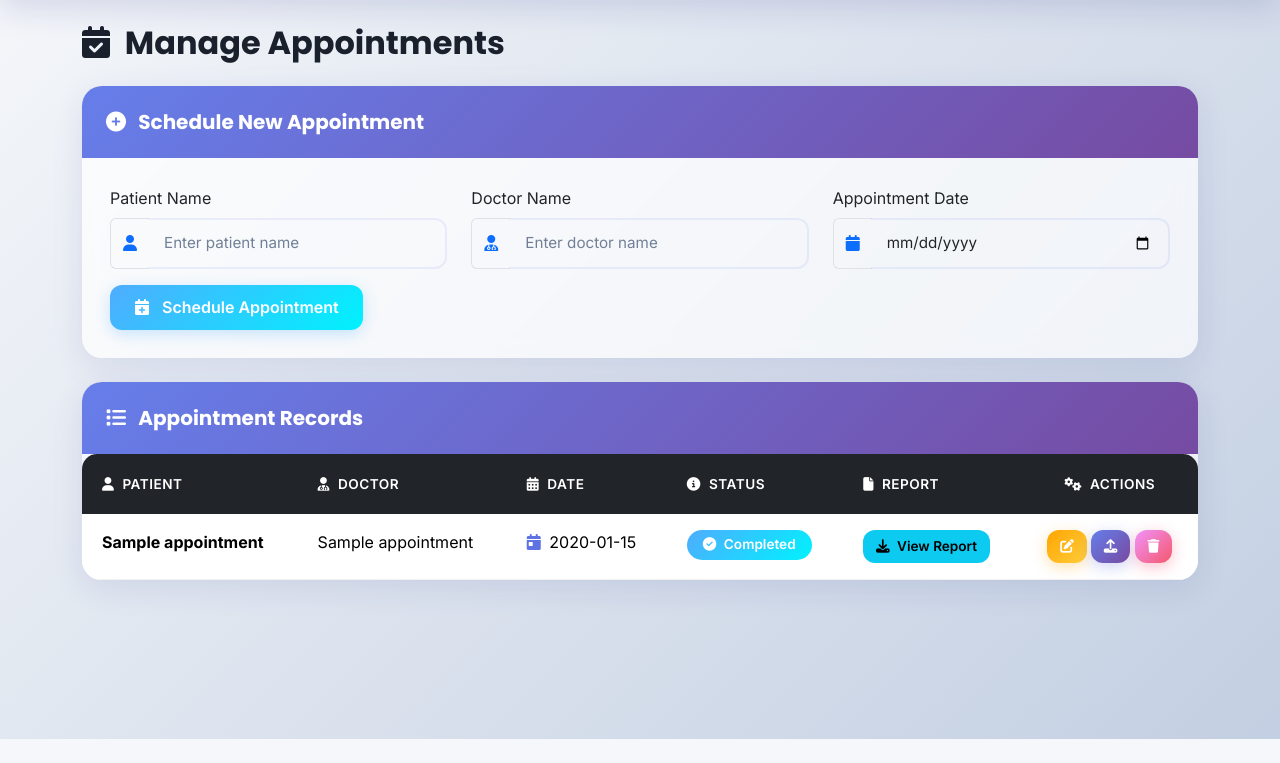
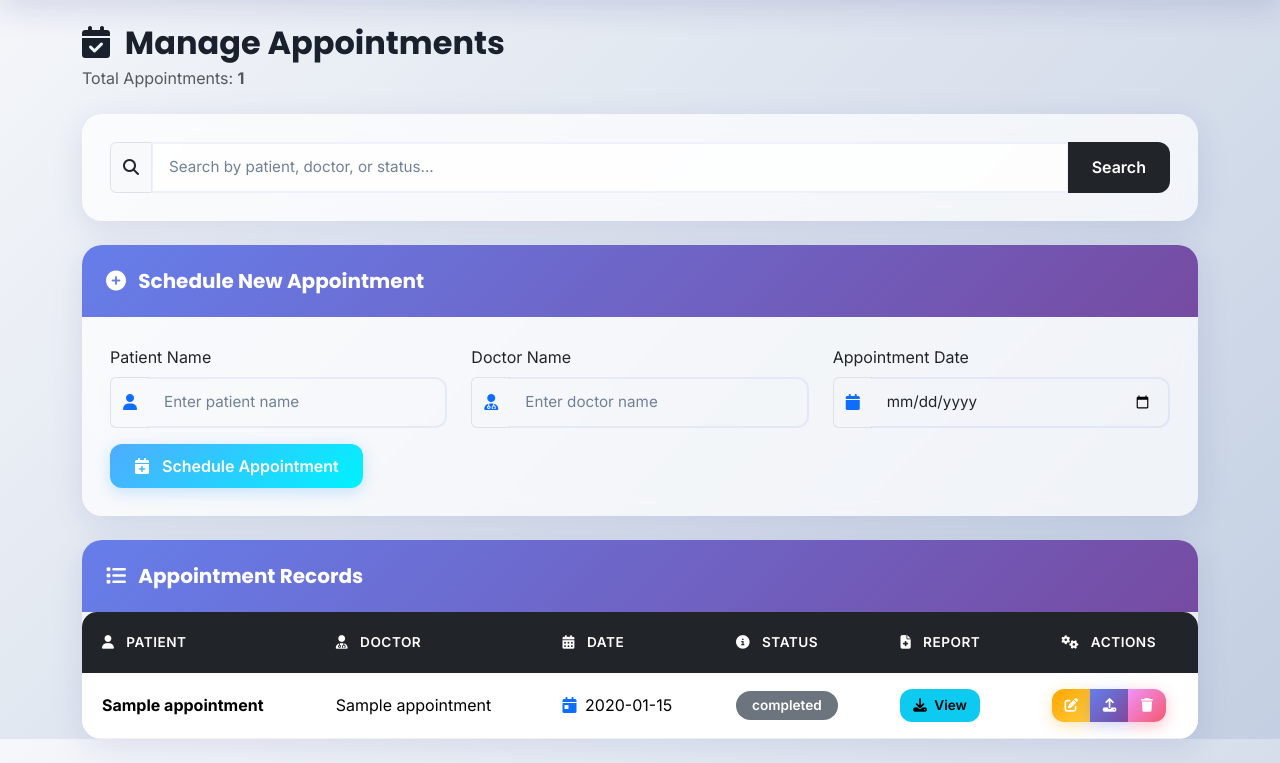
Before and after one commit to EvanBinu/CyberProject-Hospital-Management-System, a Flask app: page /appointments in a window 1280 px wide. Shown: the part 61-824 px from the top of the page. Before the commit the page ends 800 px from the top, so only its background shows below. Run offline with Flask 3, Linux system fonts and the light colour scheme; a user stored in the database is signed in; tables that the repository leaves empty hold one stand-in row (values such as "Sample post").

Commit message:
Search System

```diff
--- a/app/routes/appointment_routes.py
+++ b/app/routes/appointment_routes.py
@@ -38,7 +38,35 @@ appointment_bp = Blueprint(
 
 def appointments():
 
-    all_appointments = Appointment.query.all()
+    search = request.args.get(
+        'search'
+    )
+
+    if search:
+
+        all_appointments = Appointment.query.filter(
+
+            Appointment.patient_name.ilike(
+                f'%{search}%'
+            )
+
+            |
+
+            Appointment.doctor_name.ilike(
+                f'%{search}%'
+            )
+
+            |
+
+            Appointment.status.ilike(
+                f'%{search}%'
+            )
+
+        ).all()
+
+    else:
+
+        all_appointments = Appointment.query.all()
 
     return render_template(
         'appointments.html',
--- a/app/templates/appointments.html
+++ b/app/templates/appointments.html
@@ -4,36 +4,105 @@
 
 <div class="animated">
 
-    <h2 class="mb-4">
+    <div class="d-flex justify-content-between align-items-center mb-4">
+
+        <div>
+
+            <h2 class="mb-1">
+
                 <i class="fas fa-calendar-check me-2"></i>
+
                 Manage Appointments
+
             </h2>
+
+            <p class="text-muted mb-0">
+
+                Total Appointments:
+                <strong>{{ appointments|length }}</strong>
+
+            </p>
+
+        </div>
+
+    </div>
+
+    <!-- SEARCH BAR -->
+
+    <div class="card shadow-glass border-0 mb-4">
+
+        <div class="card-body">
+
+            <form method="GET"
+                  action="/appointments">
+
+                <div class="input-group">
+
+                    <span class="input-group-text">
+
+                        <i class="fas fa-search"></i>
+
+                    </span>
+
+                    <input
+                        type="text"
+                        name="search"
+                        class="form-control"
+                        placeholder="Search by patient, doctor, or status..."
+                        value="{{ request.args.get('search', '') }}"
+                    >
+
+                    <button class="btn btn-dark">
+
+                        Search
+
+                    </button>
+
+                </div>
+
+            </form>
+
+        </div>
+
+    </div>
+
+    <!-- ADD APPOINTMENT CARD -->
 
     <div class="card shadow-glass border-0 mb-4">
 
         <div class="card-header">
 
             <h5 class="m-0 text-white">
+
                 <i class="fas fa-plus-circle me-2"></i>
+
                 Schedule New Appointment
+
             </h5>
 
         </div>
 
         <div class="card-body">
 
-            <form method="POST" action="/add-appointment">
+            <form method="POST"
+                  action="/add-appointment">
 
                 <div class="row">
 
                     <div class="col-md-4 mb-3">
 
-                        <label class="form-label fw-600">Patient Name</label>
+                        <label class="form-label fw-600">
+
+                            Patient Name
+
+                        </label>
 
                         <div class="input-group">
 
                             <span class="input-group-text bg-transparent border-end-0">
+
                                 <i class="fas fa-user text-primary"></i>
+
                             </span>
 
                             <input
@@ -50,12 +119,18 @@
 
                     <div class="col-md-4 mb-3">
 
-                        <label class="form-label fw-600">Doctor Name</label>
+                        <label class="form-label fw-600">
+
+                            Doctor Name
+
+                        </label>
 
                         <div class="input-group">
 
                             <span class="input-group-text bg-transparent border-end-0">
+
                                 <i class="fas fa-user-md text-primary"></i>
+
                             </span>
 
                             <input
@@ -72,12 +147,18 @@
 
                     <div class="col-md-4 mb-3">
 
-                        <label class="form-label fw-600">Appointment Date</label>
+                        <label class="form-label fw-600">
+
+                            Appointment Date
+
+                        </label>
 
                         <div class="input-group">
 
                             <span class="input-group-text bg-transparent border-end-0">
+
                                 <i class="fas fa-calendar text-primary"></i>
+
                             </span>
 
                             <input
@@ -94,8 +175,11 @@
                 </div>
 
                 <button class="btn btn-success">
+
                     <i class="fas fa-calendar-plus me-2"></i>
+
                     Schedule Appointment
+
                 </button>
 
             </form>
@@ -104,36 +188,77 @@
 
     </div>
 
+    <!-- APPOINTMENT TABLE -->
+
     <div class="card shadow-glass border-0">
 
-        <div class="card-header">
+        <div class="card-header d-flex justify-content-between align-items-center">
 
             <h5 class="m-0 text-white">
+
                 <i class="fas fa-list me-2"></i>
+
                 Appointment Records
+
             </h5>
 
         </div>
 
         <div class="table-responsive">
 
-            <table class="table mb-0">
+            <table class="table table-hover align-middle mb-0">
 
                 <thead class="table-dark">
 
                     <tr>
 
-                        <th><i class="fas fa-user me-2"></i>Patient</th>
+                        <th>
 
-                        <th><i class="fas fa-user-md me-2"></i>Doctor</th>
+                            <i class="fas fa-user me-2"></i>
 
-                        <th><i class="fas fa-calendar-alt me-2"></i>Date</th>
+                            Patient
 
-                        <th><i class="fas fa-info-circle me-2"></i>Status</th>
+                        </th>
 
-                        <th><i class="fas fa-file me-2"></i>Report</th>
+                        <th>
 
-                        <th class="text-center"><i class="fas fa-cogs me-2"></i>Actions</th>
+                            <i class="fas fa-user-md me-2"></i>
+
+                            Doctor
+
+                        </th>
+
+                        <th>
+
+                            <i class="fas fa-calendar-alt me-2"></i>
+
+                            Date
+
+                        </th>
+
+                        <th>
+
+                            <i class="fas fa-info-circle me-2"></i>
+
+                            Status
+
+                        </th>
+
+                        <th>
+
+                            <i class="fas fa-file-medical me-2"></i>
+
+                            Report
+
+                        </th>
+
+                        <th class="text-center">
+
+                            <i class="fas fa-cogs me-2"></i>
+
+                            Actions
+
+                        </th>
 
                     </tr>
 
@@ -148,34 +273,69 @@
                         <tr>
 
                             <td>
-                                <strong>{{ appointment.patient_name }}</strong>
-                            </td>
 
-                            <td>
-                                {{ appointment.doctor_name }}
-                            </td>
+                                <strong>
 
-                            <td>
-                                <i class="fas fa-calendar-day me-1" style="color: var(--primary);"></i>
-                                {{ appointment.appointment_date }}
+                                    {{ appointment.patient_name }}
+
+                                </strong>
+
                             </td>
 
                             <td>
 
-                                {% if appointment.status == 'completed' %}
-                                    <span class="badge badge-success">
+                                {{ appointment.doctor_name }}
+
+                            </td>
+
+                            <td>
+
+                                <i class="fas fa-calendar-day me-1 text-primary"></i>
+
+                                {{ appointment.appointment_date }}
+
+                            </td>
+
+                            <td>
+
+                                {% if appointment.status == 'Completed' %}
+
+                                    <span class="badge bg-success">
+
                                         <i class="fas fa-check-circle me-1"></i>
+
                                         Completed
+
                                     </span>
-                                {% elif appointment.status == 'pending' %}
-                                    <span class="badge badge-primary">
+
+                                {% elif appointment.status == 'Pending' %}
+
+                                    <span class="badge bg-warning text-dark">
+
                                         <i class="fas fa-hourglass-half me-1"></i>
+
                                         Pending
+
                                     </span>
+
+                                {% elif appointment.status == 'Cancelled' %}
+
+                                    <span class="badge bg-danger">
+
+                                        <i class="fas fa-times-circle me-1"></i>
+
+                                        Cancelled
+
+                                    </span>
+
                                 {% else %}
-                                    <span class="badge" style="background: var(--gradient-2); color: white;">
+
+                                    <span class="badge bg-secondary">
+
                                         {{ appointment.status }}
+
                                     </span>
+
                                 {% endif %}
 
                             </td>
@@ -194,13 +354,18 @@
                                       class="btn btn-info btn-sm">
 
                                         <i class="fas fa-download me-1"></i>
-                                        View Report
+
+                                        View
 
                                     </a>
 
                                 {% else %}
 
-                                    <span class="text-muted">No Report</span>
+                                    <span class="text-muted">
+
+                                        No Report
+
+                                    </span>
 
                                 {% endif %}
 
@@ -208,9 +373,11 @@
 
                             <td class="text-center">
 
+                                <div class="btn-group">
+
                                     <a href="/edit-appointment/{{ appointment.id }}"
                                        class="btn btn-warning btn-sm"
-                                   title="Edit appointment">
+                                       title="Edit Appointment">
 
                                         <i class="fas fa-edit"></i>
 
@@ -218,7 +385,7 @@
 
                                     <a href="/upload-report/{{ appointment.id }}"
                                        class="btn btn-primary btn-sm"
-                                   title="Upload report">
+                                       title="Upload Report">
 
                                         <i class="fas fa-upload"></i>
 
@@ -227,11 +394,13 @@
                                     <a href="/delete-appointment/{{ appointment.id }}"
                                        class="btn btn-danger btn-sm"
                                        onclick="return confirm('Are you sure you want to delete this appointment?')"
-                                   title="Delete appointment">
+                                       title="Delete Appointment">
 
                                         <i class="fas fa-trash"></i>
 
                                     </a>
+
+                                </div>
 
                             </td>
 
@@ -243,11 +412,23 @@
 
                         <tr>
 
-                            <td colspan="6" class="text-center py-4">
+                            <td colspan="6"
+                                class="text-center py-5">
 
-                                <i class="fas fa-inbox" style="font-size: 3rem; color: var(--muted);"></i>
+                                <i class="fas fa-calendar-times text-muted"
+                                   style="font-size: 4rem;"></i>
 
-                                <p class="text-muted mt-2">No appointments found. Schedule a new appointment to get started.</p>
+                                <h5 class="mt-3 text-muted">
+
+                                    No Appointments Found
+
+                                </h5>
+
+                                <p class="text-muted">
+
+                                    Schedule a new appointment or try a different search.
+
+                                </p>
 
                             </td>
 
```
Also changed, not shown: app/routes/patient_routes.py (+23 -1 lines), app/templates/patients.html (+155 -18 lines). Lines whose indentation alone changed are shown as unchanged.
